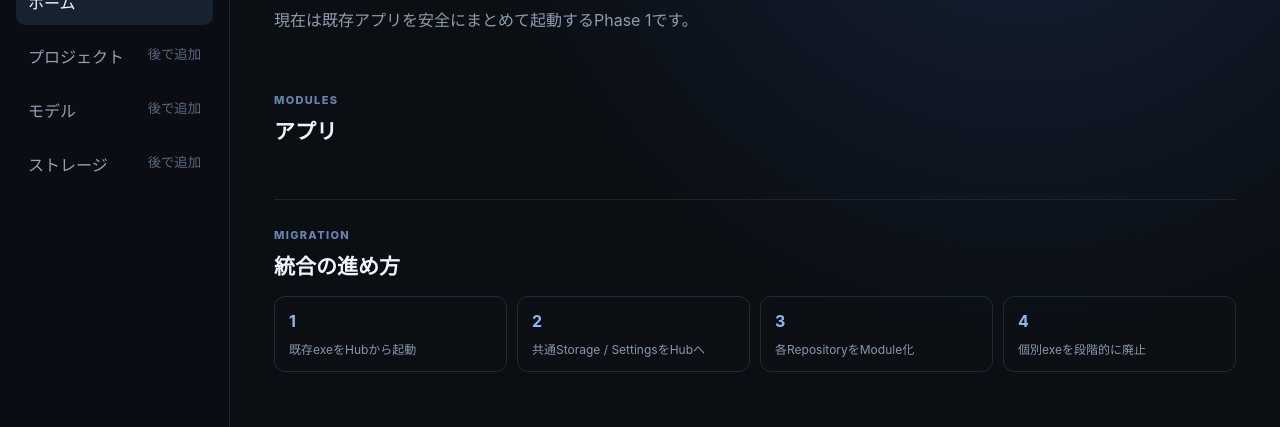
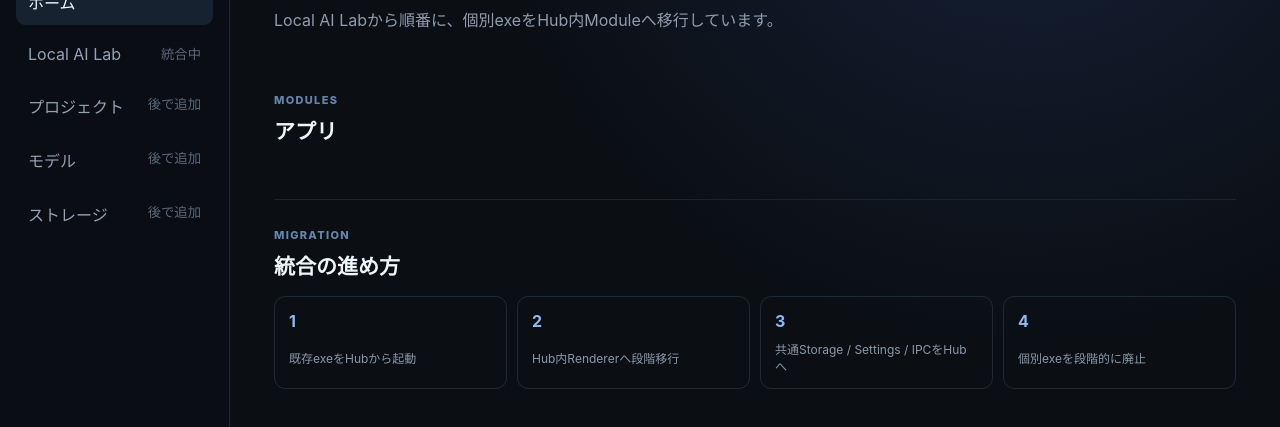
Before and after one commit to EliteMay/AI-Hub, an Electron app: page src/renderer/index.html in a window 1280 px wide. Shown: the part 119-546 px from the top of the page. Drawn offline with Linux system fonts and the light colour scheme; no server answers.

Commit message:
feat(modules): update src/renderer/index.html

```diff
--- a/src/renderer/index.html
+++ b/src/renderer/index.html
@@ -21,7 +21,8 @@
         </div>
       </div>
       <nav>
-        <button class="nav-item active" type="button">ホーム</button>
+        <button id="home-nav" class="nav-item active" type="button">ホーム</button>
+        <button class="nav-item module-nav" data-module-id="local-ai-lab" type="button">Local AI Lab <small>統合中</small></button>
         <button class="nav-item" type="button" disabled>プロジェクト <small>後で追加</small></button>
         <button class="nav-item" type="button" disabled>モデル <small>後で追加</small></button>
         <button class="nav-item" type="button" disabled>ストレージ <small>後で追加</small></button>
@@ -33,7 +34,7 @@
         <div>
           <p class="eyebrow">DESKTOP CONTROL CENTER</p>
           <h1>AI関連ツールを1か所から</h1>
-          <p>現在は既存アプリを安全にまとめて起動するPhase 1です。</p>
+          <p>Local AI Labから順番に、個別exeをHub内Moduleへ移行しています。</p>
         </div>
         <div id="ssd-status" class="ssd-status">SSD確認中…</div>
       </header>
@@ -54,8 +55,8 @@
         <h2>統合の進め方</h2>
         <div class="steps">
           <div><strong>1</strong><span>既存exeをHubから起動</span></div>
-          <div><strong>2</strong><span>共通Storage / SettingsをHubへ</span></div>
-          <div><strong>3</strong><span>各RepositoryをModule化</span></div>
+          <div><strong>2</strong><span>Hub内Rendererへ段階移行</span></div>
+          <div><strong>3</strong><span>共通Storage / Settings / IPCをHubへ</span></div>
           <div><strong>4</strong><span>個別exeを段階的に廃止</span></div>
         </div>
       </section>
```
